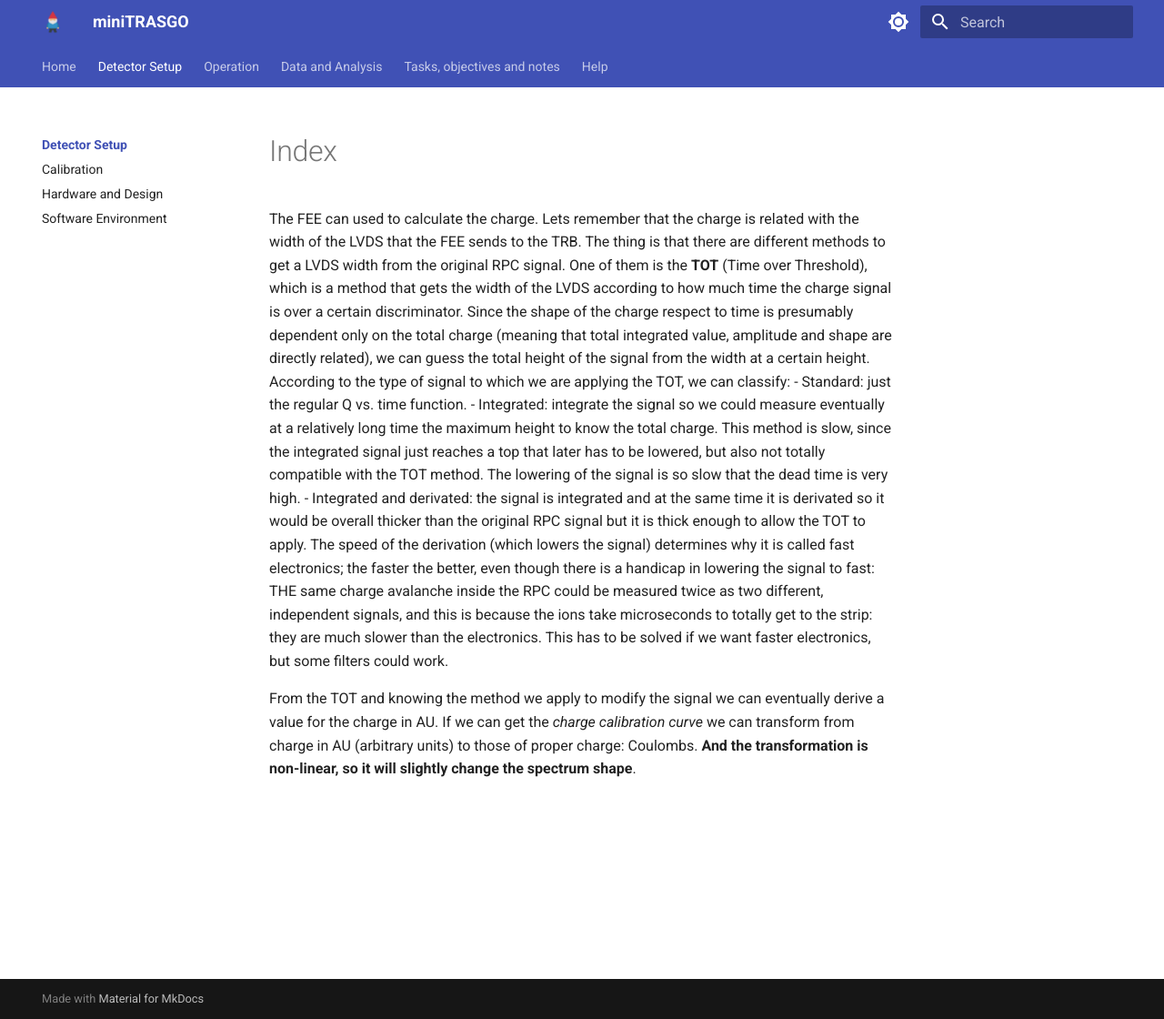
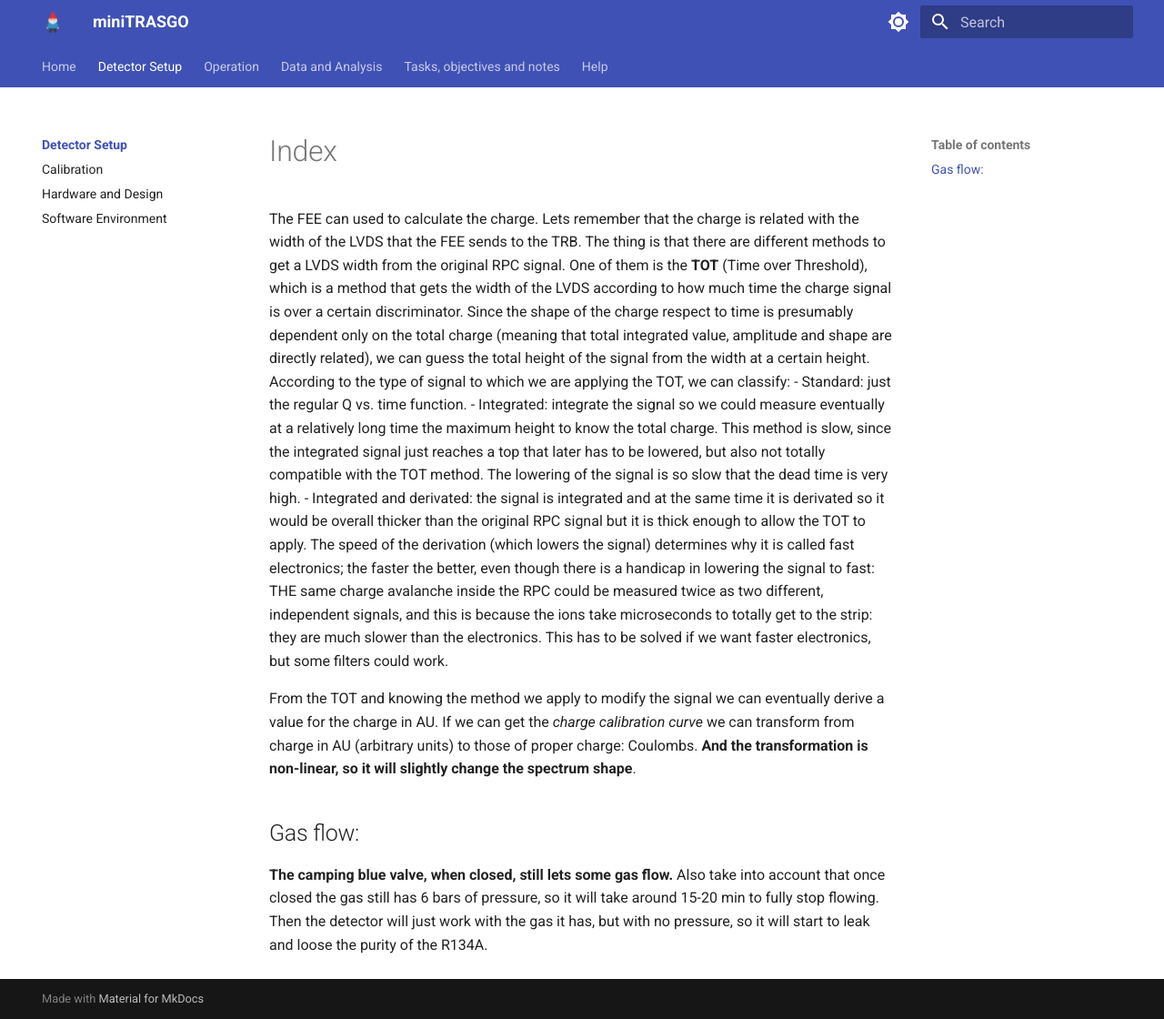
Before and after one commit to cayesoneira/miniTRASGO-documentation, an MkDocs documentation site: the page built from docs/setup/index.md, in a window 1280 px wide and 1120 px high. Shown: the whole window at 91% size. Built offline with MkDocs 1.6.1 and Material for MkDocs 9.7.7, drawn with Linux system fonts in a browser that asks for light colours.

Commit message:
Update index.md

```diff
--- a/docs/setup/index.md
+++ b/docs/setup/index.md
@@ -4,3 +4,7 @@
 - Integrated and derivated: the signal is integrated and at the same time it is derivated so it would be overall thicker than the original RPC signal but it is thick enough to allow the TOT to apply. The speed of the derivation (which lowers the signal) determines why it is called fast electronics; the faster the better, even though there is a handicap in lowering the signal to fast: THE same charge avalanche inside the RPC could be measured twice as two different, independent signals, and this is because the ions take microseconds to totally get to the strip: they are much slower than the electronics. This has to be solved if we want faster electronics, but some filters could work.
 
 From the TOT and knowing the method we apply to modify the signal we can eventually derive a value for the charge in AU. If we can get the *charge calibration curve* we can transform from charge in AU (arbitrary units) to those of proper charge: Coulombs. **And the transformation is non-linear, so it will slightly change the spectrum shape**.
+
+
+## Gas flow:
+**The camping blue valve, when closed, still lets some gas flow.** Also take into account that once closed the gas still has 6 bars of pressure, so it will take around 15-20 min to fully stop flowing. Then the detector will just work with the gas it has, but with no pressure, so it will start to leak and loose the purity of the R134A.
```
